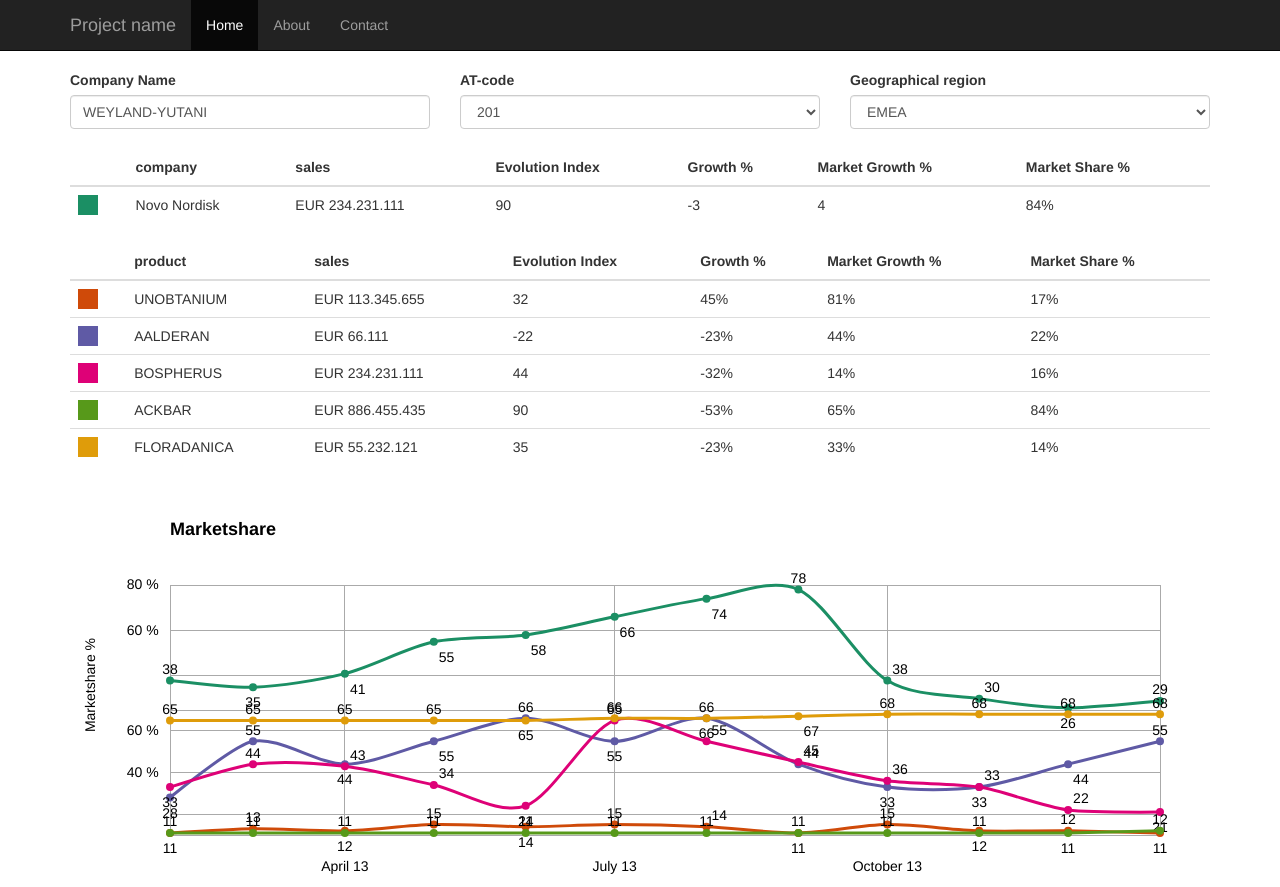
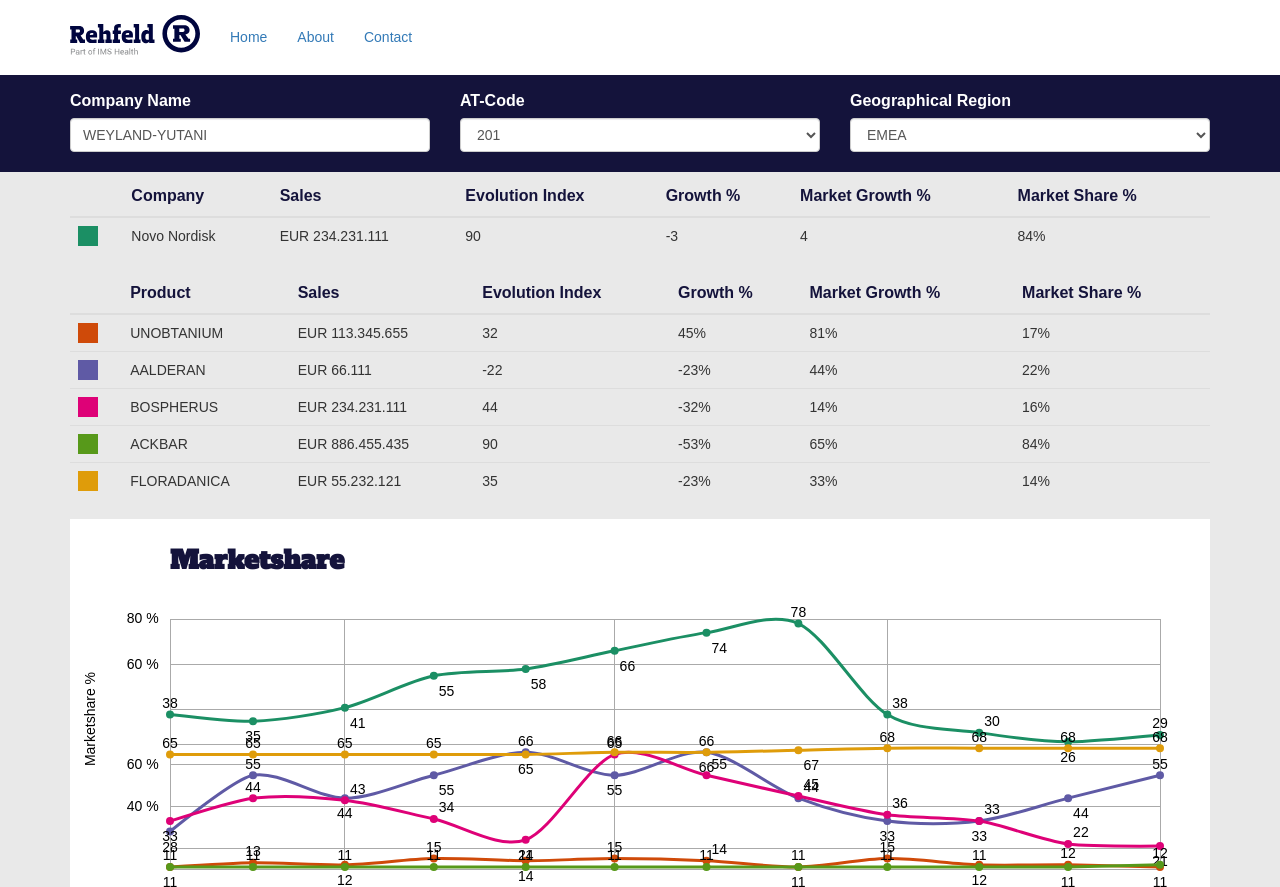
Before and after one commit to larjen/pids, a website: page pids/index.html in a window 1280 px wide. Shown: the top 887 px of the page. Drawn offline with nearby package versions, Linux system fonts and the light colour scheme.

Commit message:
dev
hacking css in mos hackish way to make page good looking

```diff
--- a/pids/css/pids.css
+++ b/pids/css/pids.css
@@ -1,3 +1,10 @@
+@import url(https://fonts.googleapis.com/css?family=Roboto:400,300);
+@import url(https://fonts.googleapis.com/css?family=Alfa+Slab+One);
+/*
+
+graph css
+
+*/
 
 .y-axis path,
 .x-axis path,
@@ -7,11 +14,10 @@
     stroke: black;
     shape-rendering: crispEdges;
 }
-
 .y-axis text,
 .x-axis text {
+    color: red;
 }
-
 div.tooltip {
     position: absolute;
     max-width: 200px;
@@ -19,101 +25,111 @@
     padding: 5px;
     background-color: yellow;
     border-radius: 5px;
-            box-shadow: 4px 4px 10px rgba(0,0,0,0.5);
+    box-shadow: 4px 4px 10px rgba(0, 0, 0, 0.5);
     pointer-events: none;
     font-size: 10px;
 }
-
 div.picker {
     width: 20px;
     height: 20px;
 }
-
 .chart-title {
     font-weight: bold;
     font-size: 18px;
 }
+/*
 
-        /* colors */
+colors
+
+*/
 
 .color-0 {
     stroke: #1B8F64;
     color: #1B8F64;
     background-color: #1B8F64;
-
 }
-
 .color-1 {
     stroke: #CF4A09;
     color: #CF4A09;
     background-color: #CF4A09;
-
 }
-
 .color-2 {
     stroke: #5F5AA5;
     color: #5F5AA5;
     background-color: #5F5AA5;
-
 }
-
 .color-3 {
     stroke: #DE0177;
     color: #DE0177;
     background-color: #DE0177;
-
 }
-
 .color-4 {
     stroke: #57991A;
     color: #57991A;
     background-color: #57991A;
-
 }
-
-
 .color-5 {
     stroke: #DF9C0A;
     color: #DF9C0A;
     background-color: #DF9C0A;
-
 }
-
 .color-6 {
     stroke: #956216;
     color: #956216;
     background-color: #956216;
-
 }
-
 .color-7 {
     stroke: #515451;
     color: #515451;
     background-color: #515451;
-
 }
-
 .color-8 {
     stroke: #2B57A3;
     color: #2B57A3;
     background-color: #2B57A3;
-
 }
-
 .color-9 {
     stroke: #FC6A0B;
     color: #FC6A0B;
     background-color: #FC6A0B;
-
 }
-
 td[data-action="dim"],
 path[data-action="dim"],
 circle[data-action="dim"],
 text[data-action="dim"] {
     cursor: pointer;
 }
+.graph label,
+.graph .chart-title,
+.graph th {
+    font-size: 16px;
+    text-transform: capitalize;
+    color: #14133b;
+    fill: #14133b;
+}
 
+.selector {
+    background-color: #14133b;
+    width: 100%;
+    display: inline-block;
+}
+.selector label {
+    /* color: #f69290; */
+    color: #ffffff;
+    margin-top: 10px;
+}
+
+.graph svg {
+    background-color: #fff;
+    margin-bottom: 10px;
+}
+
+.graph .chart-title {
+    font-size: 25px;
+    font-family: 'Alfa Slab One', cursive;
+    text-transform: capitalize;
+    fill: #14133b;
+}
 .x-axis,
 .y-axis,
 .x-axis line,
@@ -127,8 +143,11 @@
     fill: #000000;
     stroke: none;
 }
+/*
 
-        /* responsive svg */
+responsive svg
+
+*/
 
 .svg-container {
     display: block;
@@ -136,13 +155,50 @@
     width: 100%;
     height: 100%;
     /*padding-bottom: 100%;*/
+
     vertical-align: top;
     overflow: hidden;
 }
-
 .svg-content-responsive {
     display: inline-block;
     position: absolute;
     top: 10px;
     left: 0;
 }
+/*
+
+page css for across look and feel
+
+*/
+
+
+
+body {
+    background-color: #e9e9e9;
+    font-family: "Roboto-Light", "arial", sans-serif;
+}
+
+.navbar {
+    background-color: #fff;
+    height: 75px;
+}
+
+.navbar ul a {
+    line-height: 45px;
+}
+
+.navbar-toggle .icon-bar {
+    display: block;
+    width: 22px;
+    height: 5px;
+    border-radius: 1px;
+    background-color: #14133b;
+}
+
+.navbar-toggle {
+    padding: 16px 15px;
+}
+
+.navbar-collapse {
+    background-color: #fff;
+}
--- a/pids/index.html
+++ b/pids/index.html
@@ -25,7 +25,7 @@
 </head>
 <body data-action="dim">
 
-    <nav class="navbar navbar-inverse navbar-fixed-top">
+    <nav class="navbar navbar-fixed-top">
         <div class="container">
             <div class="navbar-header">
                 <button type="button" class="navbar-toggle collapsed" data-toggle="collapse" data-target="#navbar" aria-expanded="false" aria-controls="navbar">
@@ -34,7 +34,9 @@
                     <span class="icon-bar"></span>
                     <span class="icon-bar"></span>
                 </button>
-                <a class="navbar-brand" href="#">Project name</a>
+                <a class="navbar-brand" href="/">
+                    <div data-svg-src="images/logo_big.svg" style="height: 40px; width: 130px; min-height: 40px; min-width: 130px; background-image: url(&quot;images/logo_big.svg&quot;); background-size: cover; background-position: 50% 50%; background-repeat: no-repeat;"></div>
+                </a>
             </div>
             <div id="navbar" class="collapse navbar-collapse">
                 <ul class="nav navbar-nav">
@@ -46,7 +48,8 @@
         </div>
     </nav>
 
-    <div class="container" style="margin-top: 70px;">
+    <div class="selector">
+    <div class="container graph" style="margin-top: 80px;">
         <div class="row" style="margin-bottom: 20px;">
             <div class="col-md-4">
                 <label for="companyName">Company Name</label>
@@ -73,6 +76,10 @@
                 </select>
             </div>
         </div>
+    </div>
+    </div>
+
+    <div class="container graph">
         <div class="row">
             <div class="col-md-12">
                 <div class="table-responsive" id="table-company">
--- a/pids/pids-graph-1.js
+++ b/pids/pids-graph-1.js
@@ -459,7 +459,7 @@
             tableContainer.append(table);
         }
     },
-    setStylesheet(dataSet) {
+    setStylesheet: function(dataSet) {
 
         var styleEl = document.createElement('style');
         var styleSheet;
```
Lines whose indentation alone changed are shown as unchanged.
